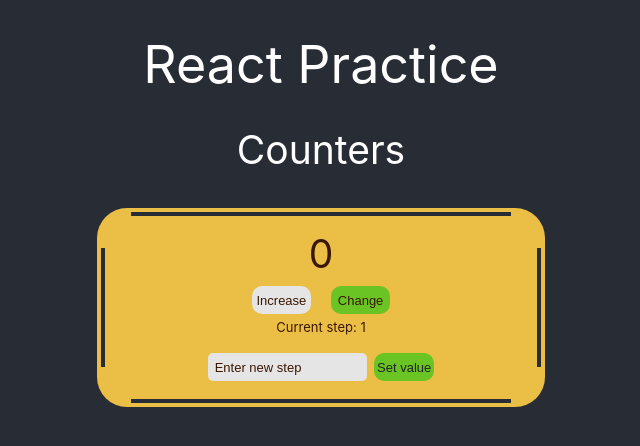
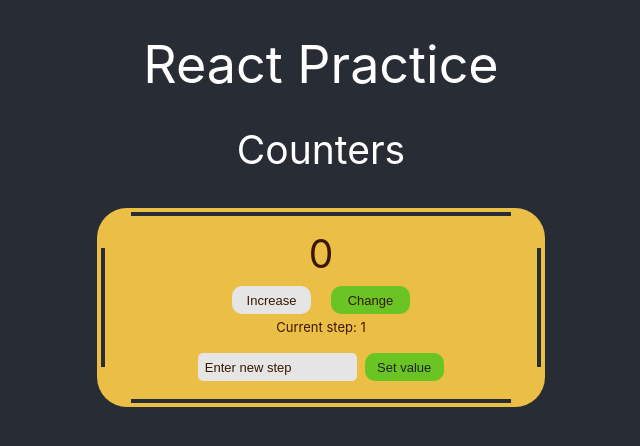
Before and after one commit to Schneizel-el-Britania/react-practie-5, a React (Create React App) app: page / in a window 1280 px wide. Shown: the top 446 px of the page, without its empty margins (319-959 px from the left). Built offline with nearby package versions, Linux system fonts and the light colour scheme.

Commit message:
Change classes to function

```diff
--- a/src/components/CounterSection/ShowStep/index.js
+++ b/src/components/CounterSection/ShowStep/index.js
@@ -1,10 +1,8 @@
-import React, { Component } from 'react'
+import React from 'react'
 import styles from './ShowStep.module.css'
 
-export default class ShowStep extends Component {
-  render() {
-    return (
-      <div className={styles.currentStep}>current step: {this.props.step}</div>
-    )
-  }
+export default function ShowStep({ step }) {
+  return (
+    <div className={styles.currentStep}>current step: {step}</div>
+  )
 }
--- a/src/components/CounterSection/index.js
+++ b/src/components/CounterSection/index.js
@@ -1,9 +1,8 @@
-import React, { Component } from 'react'
+import React from 'react'
 import Counter from './Counter'
 import styles from './CounterSection.module.css'
 
-export default class CounterSection extends Component {
-  render() {
+export default function CounterSection() {
   return (
     <selection>
       <h2 className="sectionHeader">Counters</h2>
@@ -13,4 +12,3 @@ export default class CounterSection extends Component {
     </selection>
   )
 }
-}
--- a/src/index.css
+++ b/src/index.css
@@ -13,7 +13,7 @@ body {
 }
 
 .button {
-  min-width: 15%;
+  min-width: 20%;
   padding: 0.5rem 0;
 
   border: none;
```
Also changed, not shown: src/components/CounterSection/CounterСontrol/index.js (+3 -5 lines). Lines whose indentation alone changed are shown as unchanged.
